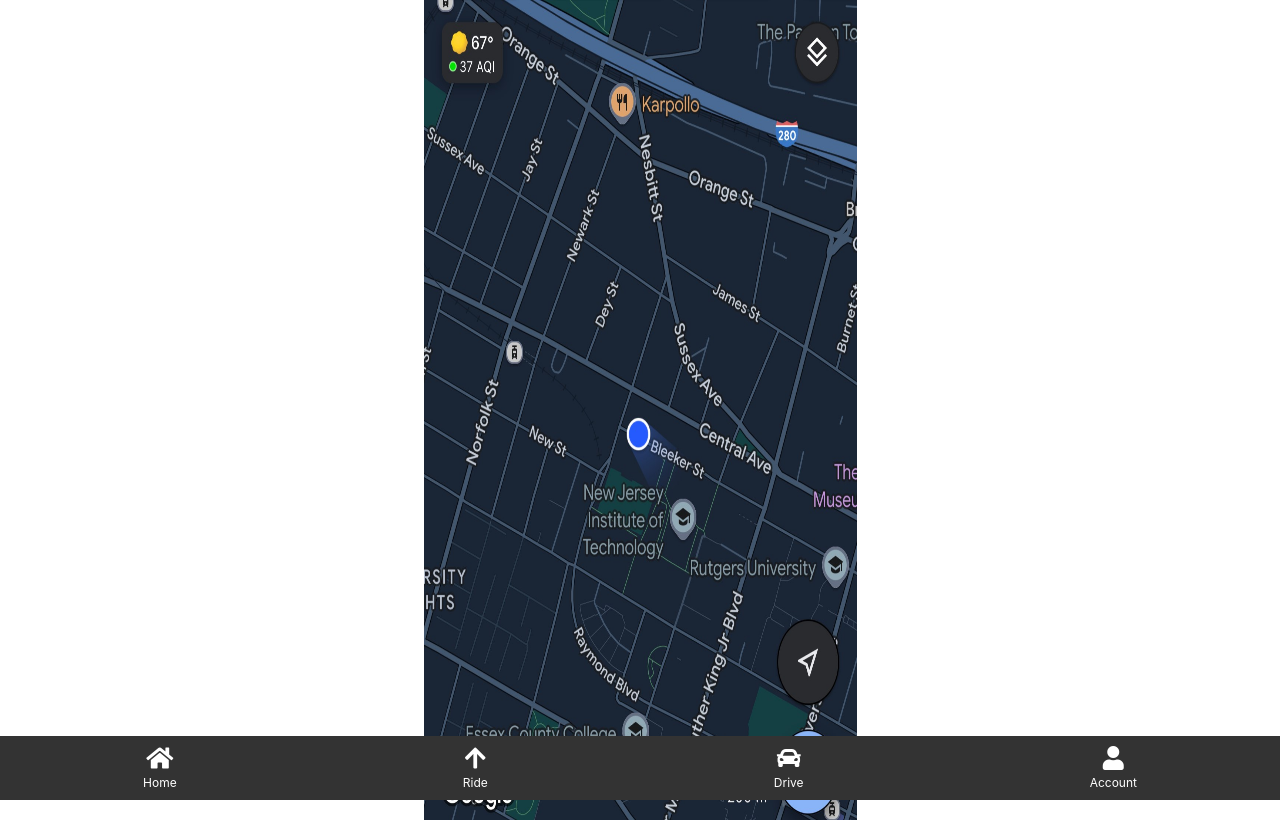
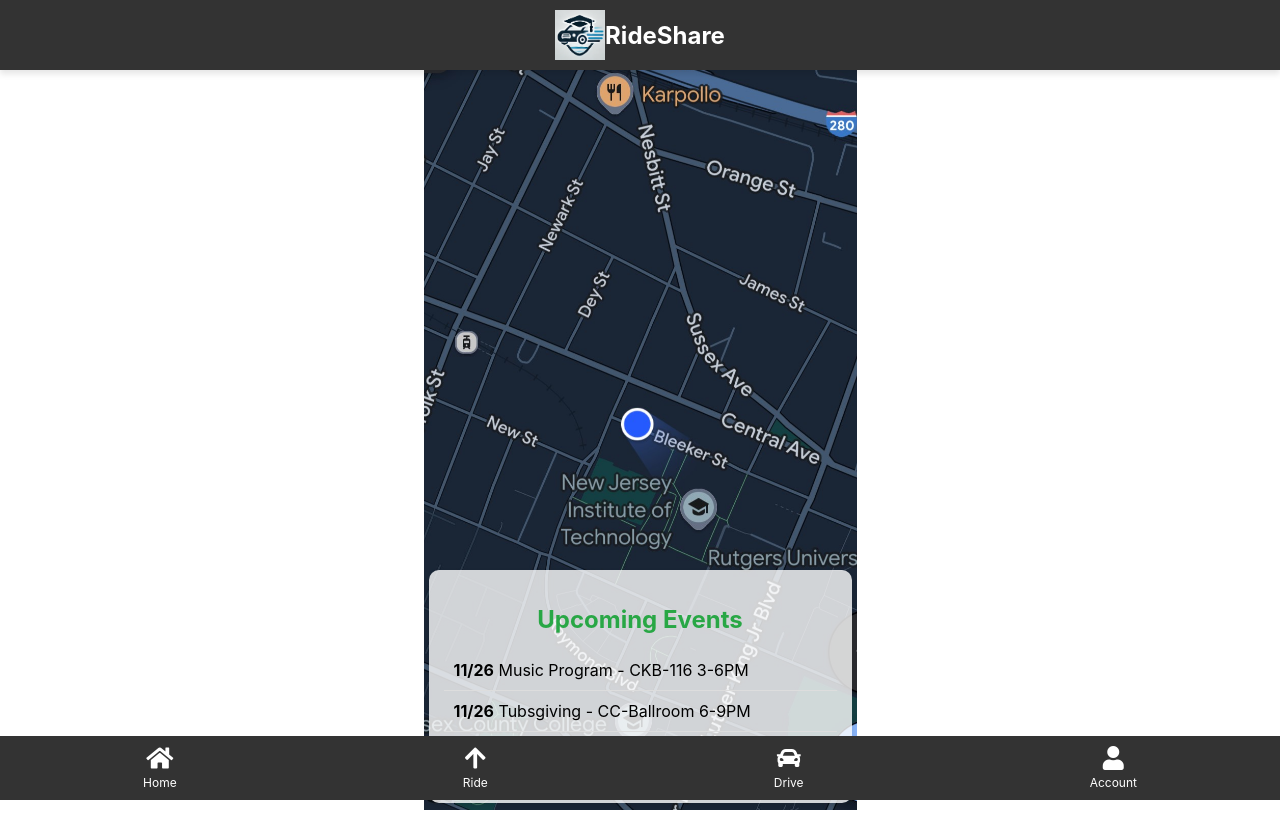
Before and after one commit to ghxlam/rideshare, a React (Create React App) app: page / in a window 1280 px wide. Built offline with nearby package versions, Linux system fonts and the light colour scheme.

Commit message:
header and some stlying

```diff
--- a/src/App.css
+++ b/src/App.css
@@ -4,7 +4,40 @@
   height: 100vh;
 }
 
-.home-screen,
+.app-header {
+  width: 100%;
+  background-color: #333; /* Customize your header background color */
+  padding: 10px 0;
+  display: flex;
+  justify-content: center;
+  align-items: center;
+  box-shadow: 0px 4px 6px rgba(0, 0, 0, 0.1);
+  position: fixed;
+  top: 0;
+  z-index: 10;
+}
+
+.app-logo {
+  height: 50px; /* Adjust as per your logo size */
+  object-fit: contain;
+}
+
+/* App Title */
+.app-title {
+  color: white; /* Match text color with your header design */
+  font-size: 24px; /* Adjust size for better visibility */
+  font-weight: bold;
+  margin: 0;
+}
+
+.home-screen {
+  display: flex;
+  justify-content: center;
+  align-items: center;
+  position: relative;
+  height: 100vh; /* Full screen height */
+}
+
 .ride-screen,
 .drive-screen,
 .account-screen {
@@ -12,6 +45,54 @@
   display: flex;
   justify-content: center;
   align-items: center;
+}
+
+.image-wrapper {
+  position: relative;
+  width: 433px; /* Adjust as needed for your image */
+  height: 820px; /* Match your image dimensions */
+  overflow: hidden;
+}
+
+/* Home Image Styles */
+.home-image {
+  width: 100%;
+  height: 100%;
+  object-fit: cover;
+}
+
+/* Upcoming Events Section - Overlay */
+.upcoming-events {
+  position: absolute;
+  top: 580px; /* Adjust the position */
+  left: 5px; /* Adjust the position */
+  width: calc(100% - 40px); /* Responsive width */
+  background-color: rgba(255, 255, 255, 0.8); /* Semi-transparent background */
+  padding: 15px;
+  border-radius: 10px;
+  box-shadow: 0px 4px 6px rgba(0, 0, 0, 0.1);
+}
+
+.upcoming-events h2 {
+  font-size: 24px;
+  color: #28a745;
+  margin-bottom: 10px;
+  text-align: center;
+}
+
+.events-list {
+  list-style-type: none;
+  padding: 0;
+}
+
+.events-list li {
+  padding: 10px;
+  border-bottom: 1px solid #ddd;
+  font-size: 16px;
+}
+
+.events-list li:last-child {
+  border-bottom: none;
 }
 
 .bottom-nav {
@@ -202,6 +283,31 @@
   background-color: #0056b3;
 }
 
+.toggle-button {
+  width: auto;
+  padding: 10px 20px;
+  background-color: #28a745; /* A green button for contrast */
+  color: white;
+  border: none;
+  border-radius: 5px;
+  font-size: 16px;
+  cursor: pointer;
+  position: relative;
+  z-index: 1;
+  transition: background-color 0.3s, transform 0.2s;
+}
+
+.toggle-button:hover {
+  background-color: #218838; /* Darker green for hover */
+  transform: scale(1.05); /* Subtle scaling effect */
+}
+
+.toggle-button:active {
+  background-color: #1e7e34; /* Even darker green for active state */
+  transform: scale(1); /* Reset scale on click */
+}
+
+
 /*drive screen--------------------------------------*/
 
 .drive-screen {
--- a/src/App.js
+++ b/src/App.js
@@ -3,18 +3,37 @@
 import './App.css';
 import placeholderImage from './placeholder-profile.jpg'
 import map from './mapimagephone.jpg'
+import logo from './rideshareNJITlogo.png'
 
 const Home = () => {
   return (
     <div className="home-screen">
-      {/*<h1>Home Screen</h1>*/}
-      <img src={map} alt="Home-Screen" style={{ width: '433px', height: '820px' }} />
-      {/* Placeholder for homescreen */}
+      {/* Wrapper for the image and overlay content */}
+      <div className="image-wrapper">
+        <img src={map} alt="Home-Screen" className="home-image" />
+
+        {/* Upcoming Events Section */}
+        <div className="upcoming-events">
+          <h2>Upcoming Events</h2>
+          <ul className="events-list">
+            <li>
+              <strong>11/26</strong> Music Program - CKB-116 3-6PM
+            </li>
+            <li>
+              <strong>11/26</strong> Tubsgiving - CC-Ballroom 6-9PM
+            </li>
+            <li>
+              <strong>11/27</strong> LAX Film - WEC-PerryTHTR 1-3PM
+            </li>
+          </ul>
+        </div>
+      </div>
     </div>
   );
 };
 
 const Ride = () => {
+  const [isFormVisible, setIsFormVisible] = useState(false); // State to toggle form visibility
 
   const generateLicensePlate = () => {
     const letters = 'ABCDEFGHIJKLMNOPQRSTUVWXYZ';
@@ -173,7 +192,13 @@
 
         {/* Schedule a New Ride Section */}
         <div className="section">
-          <h2>Schedule a New Ride</h2>
+          <button
+            className="toggle-button"
+            onClick={() => setIsFormVisible(!isFormVisible)}
+          >
+            {isFormVisible ? "Hide Schedule Form" : "Schedule a New Ride"}
+          </button>
+          {isFormVisible && (
             <form className="schedule-form" onSubmit={handleFormSubmit}>
               <label>
                 Pick-up Location:
@@ -213,6 +238,7 @@
                 Schedule Ride
               </button>
             </form>
+          )}
         </div>
       </div>
     </div>
@@ -361,7 +387,6 @@
   };
   return (
     <div className="account-screen">
-      <h1>Profile</h1>
       <div className = "profile-info">
         <div className = "profile-image-container">
           <img
@@ -394,6 +419,11 @@
   return (
     <Router>
       <div className="app">
+        <header className="app-header">
+          <img src={logo} alt="App Logo" className="app-logo" />
+          <h2 className='app-title'>RideShare</h2>
+        </header>
+
         <Routes>
           <Route path="/" element={<Home />} />
           <Route path="/ride" element={<Ride />} />
```
Also changed, not shown: src/rideshareNJITlogo.png (added). Lines whose indentation alone changed are shown as unchanged.
